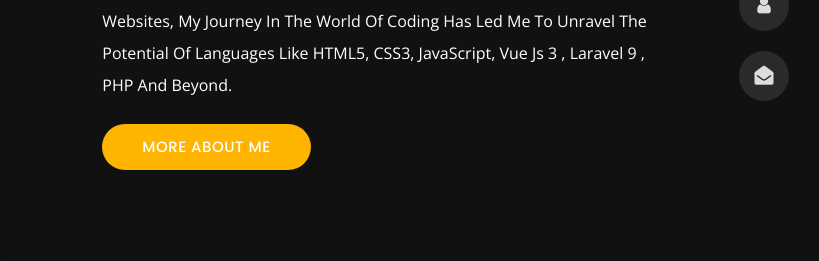
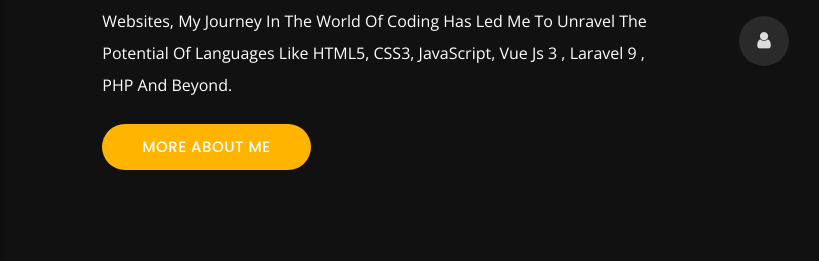
Before and after one commit to ali-almandeel/profile, a plain HTML site: page index.html in a window 1280 px wide. Shown: the part 394-655 px from the top of the page, 461-1280 px from the left. Drawn offline with nearby package versions, Linux system fonts and the light colour scheme.

Commit message:
index.html

```diff
--- a/index.html
+++ b/index.html
@@ -50,12 +50,6 @@
                     <h2>About</h2>
                 </a>
             </li>
-            <li class="icon-box">
-                <i class="fa fa-envelope-open"></i>
-                <a href="contact.html">
-                    <h2>Contact</h2>
-                </a>
-            </li>
         </ul>
         <!-- Fixed Navigation Ends -->
         <!-- Mobile Menu Starts -->
@@ -68,7 +62,6 @@
                 <ul class="list-unstyled" id="menu">
                     <li class="active"><a href="index.html"><i class="fa fa-home"></i><span>Home</span></a></li>
                     <li><a href="about.html"><i class="fa fa-user"></i><span>About</span></a></li>
-                    <li><a href="contact.html"><i class="fa fa-envelope-open"></i><span>Contact</span></a></li>
                 </ul>
             </div>
         </nav>
```
